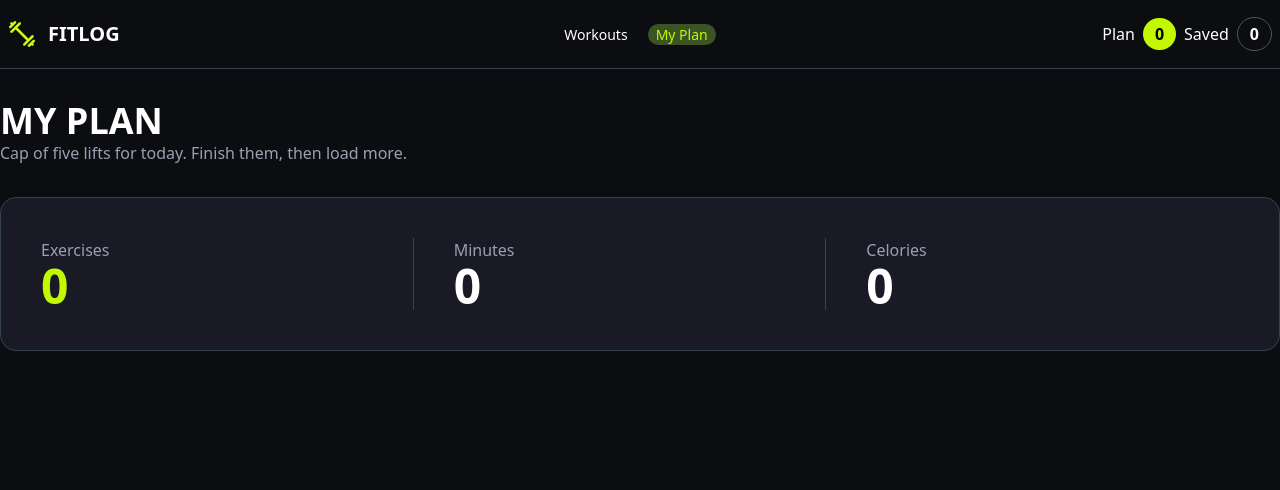
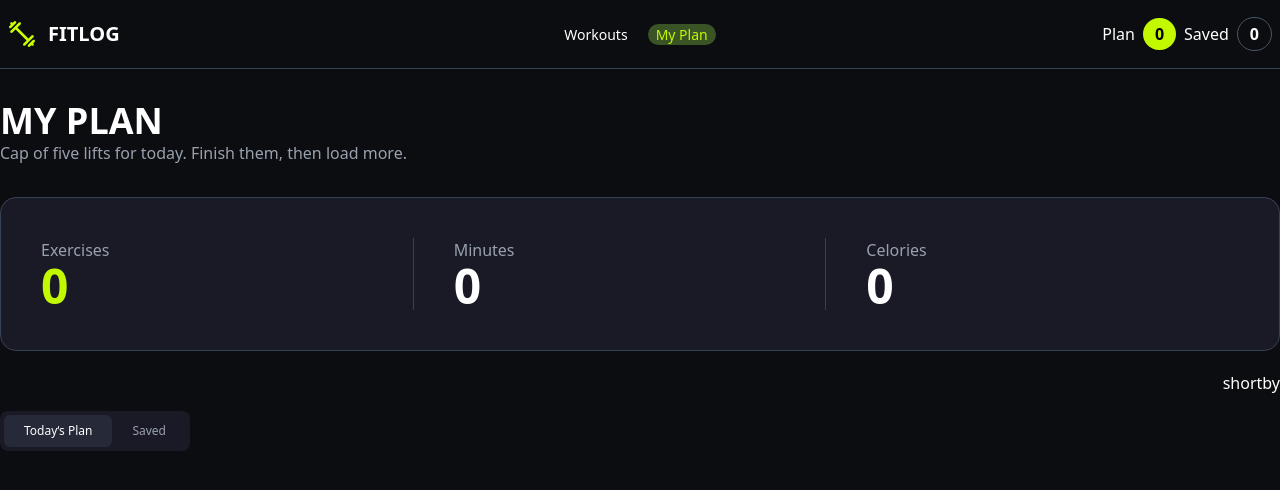
Before and after one commit to nadimul5555-netizen/Nadim-Assignment-6-fit-log-app, a Next.js app: page /MyPlans in a window 1280 px wide. Shown: the top 490 px of the page. Built offline with nearby package versions, Linux system fonts and the light colour scheme.

Commit message:
Commit-2:Commit After Navbar and Banner setup

```diff
--- /dev/null
+++ b/src/app/Components/Cards/PlanCard.tsx
@@ -0,0 +1,10 @@
+export type PlanCardProps = {
+  prop: string
+}
+
+const PlanCard = ({ prop }: PlanCardProps) => {
+
+  return
+}
+
+export default PlanCard;
--- /dev/null
+++ b/src/app/Components/Cards/SavedCard.tsx
@@ -0,0 +1,10 @@
+export type SavedCardProps = {
+  prop: string
+}
+
+const SavedCard = ({ prop }: SavedCardProps) => {
+
+  return
+}
+
+export default SavedCard;
--- a/src/app/Components/PlansShow/PlanSaveTab.tsx
+++ b/src/app/Components/PlansShow/PlanSaveTab.tsx
@@ -1,16 +1,62 @@
-import React from 'react';
+'use client'
+import React, { useState } from 'react';
 import CalculatePlan from './Calculate';
+import CalculateSaved from './CalculateSaved';
+import PlanCard from '../Cards/PlanCard';
+import SavedCard from '../Cards/SavedCard';
 
 const PlanSaveTab = () => {
+    const [activeTab, setActiveTab] = useState("today");
   return (
     <div>
 
     <div>
-      <CalculatePlan ></CalculatePlan>
-    </div>
-    <div>
+      {
+       activeTab === "today"? <CalculatePlan ></CalculatePlan>: <CalculateSaved></CalculateSaved>
+      }
 
     </div>
+
+ <div className='container mx-auto my-5 grid grid-cols-2 '>
+
+    <div className="  flex w-fit   my-10 rounded-lg bg-[#191a25] p-1">
+
+      <button
+        title="Today's Plan"
+        onClick={() => setActiveTab("today")}
+        className={`px-5 py-2 rounded-md text-xs transition ${
+          activeTab === "today"
+          ? "bg-[#252938] text-white"
+          : "text-gray-400"
+        }`}
+      >
+        Today&lsquo;s Plan
+      </button>
+
+      <button
+        title="Saved"
+        onClick={() => setActiveTab("saved")}
+        className={`px-5 py-2 rounded-md text-xs transition ${
+          activeTab === "saved"
+          ? "bg-[#252938] text-white"
+          : "text-gray-400"
+        }`}
+        >
+        Saved
+      </button>
+
+
+
+    </div>
+    <div className=' flex justify-end'>
+      shortby
+    </div>
+        </div>
+        <div>
+          {
+            activeTab === "today"? <PlanCard></PlanCard>:<SavedCard></SavedCard>
+          }
+        </div>
     </div>
   );
 };
```
